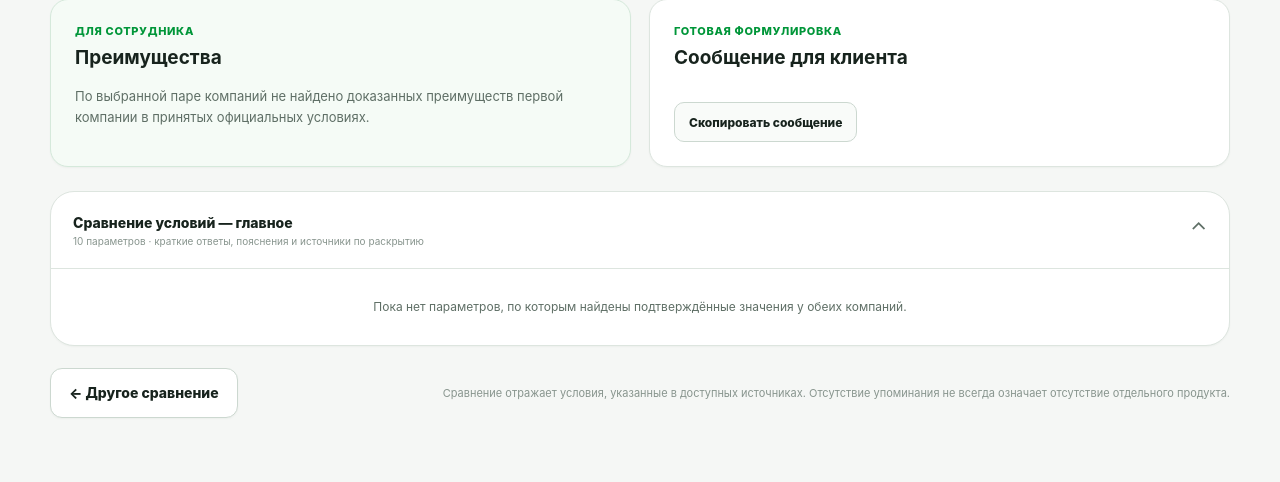
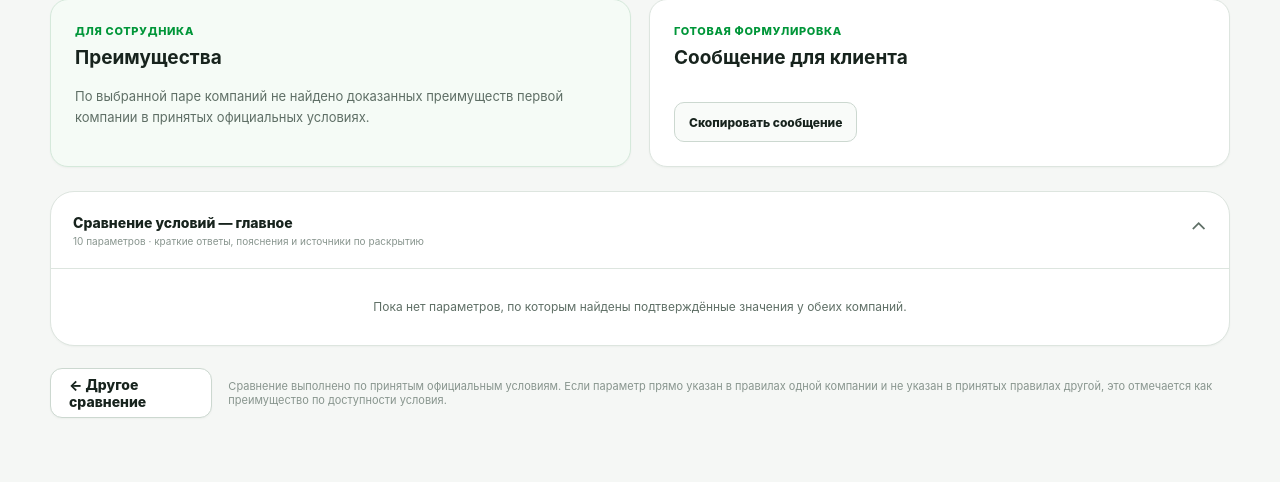
Before and after one commit to vilvetti-cloud/insurance-comparator, a Flask app: template templates/result.html in a window 1280 px wide. Shown: the part 340-822 px from the top of the page. Run offline with Flask 2, Linux system fonts and the light colour scheme; the template is opened without the code that fills it, so the values that code supplies are empty.

Commit message:
Align comparison note with accepted official-rules methodology

```diff
--- a/templates/result.html
+++ b/templates/result.html
@@ -203,7 +203,7 @@
 
       <footer class="page-footer">
         <a class="button button--secondary" href="/">← Другое сравнение</a>
-        <span>Сравнение отражает условия, указанные в доступных источниках. Отсутствие упоминания не всегда означает отсутствие отдельного продукта.</span>
+        <span>Сравнение выполнено по принятым официальным условиям. Если параметр прямо указан в правилах одной компании и не указан в принятых правилах другой, это отмечается как преимущество по доступности условия.</span>
       </footer>
     </div>
   </main>
```
